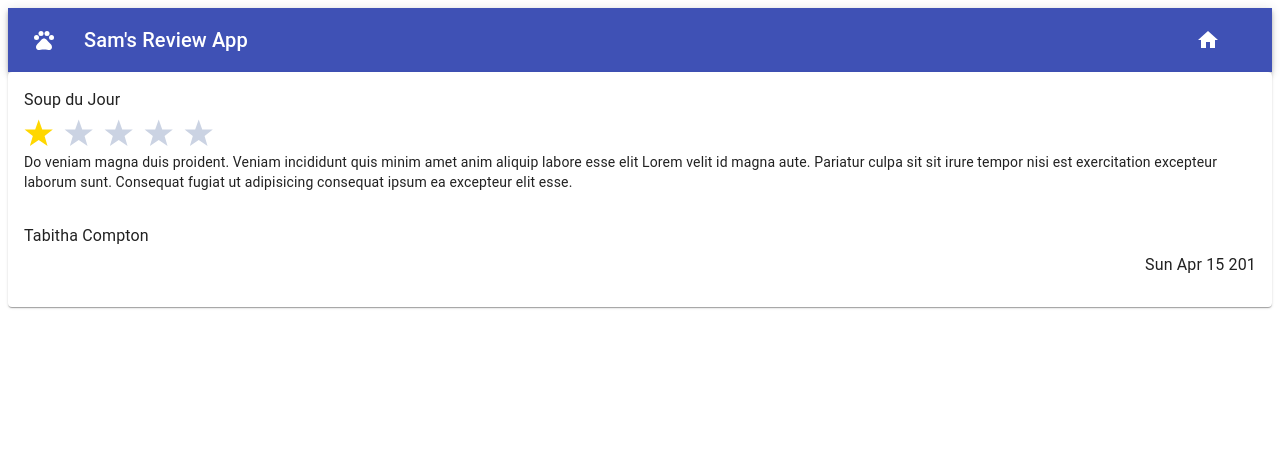
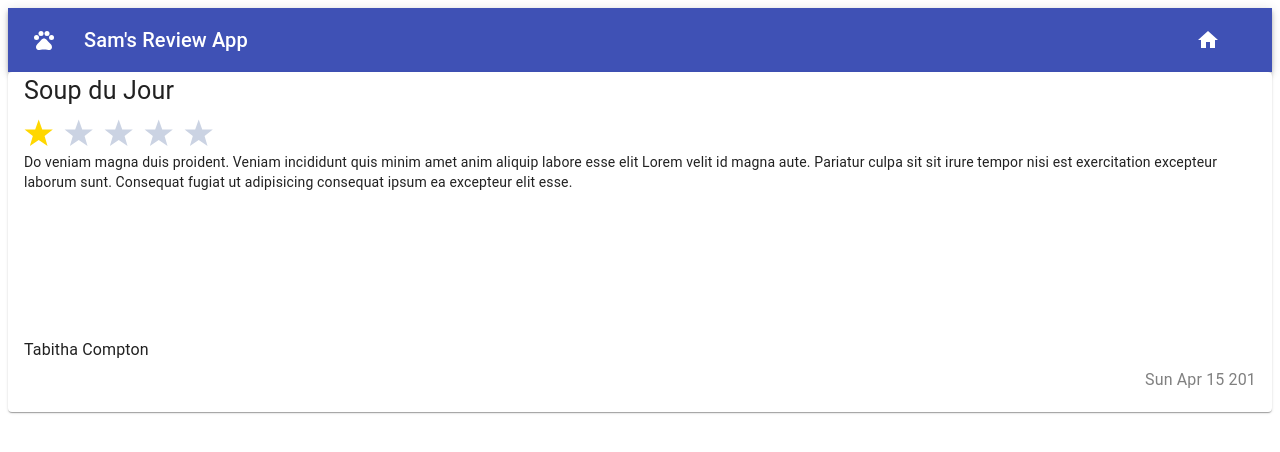
Before and after one commit to SamRadecki003/Review_App, a React (Create React App) app: page /5d7072030bef7a653b0b80a4 in a window 1280 px wide. Shown: the top 452 px of the page. Built offline with nearby package versions, Linux system fonts and the light colour scheme.

Commit message:
DRY my code

```diff
--- a/src/components/Home.js
+++ b/src/components/Home.js
@@ -48,7 +48,7 @@ export default function Home() {
         {reviews.length !== 0 ? (
           reviews.slice(pageStart, pageEnd).map((review) => (
             <Grid item key={review.id} xs={12} md={6} lg={4}>
-              <SingleReview review={review} />
+              <SingleReview review={review} button={true}/>
             </Grid>
           ))
         ) : (
--- a/src/components/IndividualReview.js
+++ b/src/components/IndividualReview.js
@@ -1,9 +1,9 @@
 import React, { useState } from "react";
 import reviews from "../reviews";
-import StarRatings from "react-star-ratings";
-import { Typography, Card, CardContent } from "@material-ui/core";
+import SingleReview from "./SingleReview";
 
 export default function IndividualReview(props) {
+  console.log(props);
   const individualReviewId = props.match.params.reviewId;
   let review = "";
   for (let i = 0; i < reviews.length; i++) {
@@ -13,30 +13,6 @@ export default function IndividualReview(props) {
     }
   }
   const [singleReview] = useState(review);
-  const date = singleReview.published_at.slice(0, 14);
-  console.log(singleReview);
-  return (
-    <Card sx={{ minWidth: 275 }}>
-      <CardContent>
-        <Typography gutterBottom>{singleReview.place}</Typography>
-        <StarRatings
-          rating={singleReview.rating}
-          starRatedColor="#FFD700"
-          numberOfStars={5}
-          starDimension="30px"
-          starSpacing="5px"
-          name="rating"
-        />
-        <Typography variant="body2">{singleReview.content}</Typography>
-      </CardContent>
-      <CardContent>
-        <Typography sx={{ mb: 1.5 }} gutterBottom>
-          {singleReview.author}
-        </Typography>
-        <Typography align="right" gutterBottom>
-          {date}
-        </Typography>
-      </CardContent>
-    </Card>
-  );
+
+  return <SingleReview review={singleReview} />;
 }
--- a/src/components/SingleReview.js
+++ b/src/components/SingleReview.js
@@ -68,6 +68,7 @@ export default function SingleReview(props) {
             {date}
           </Typography>
         </CardContent>
+        {props.button ? (
           <CardActions>
             <Button
               size="small"
@@ -79,6 +80,9 @@ export default function SingleReview(props) {
               Details
             </Button>
           </CardActions>
+        ) : (
+          " "
+        )}
       </Card>
     </Link>
   );
```
Also changed, not shown: 1 other file (tests, documents, lock files or other folders). Lines whose indentation alone changed are shown as unchanged.
